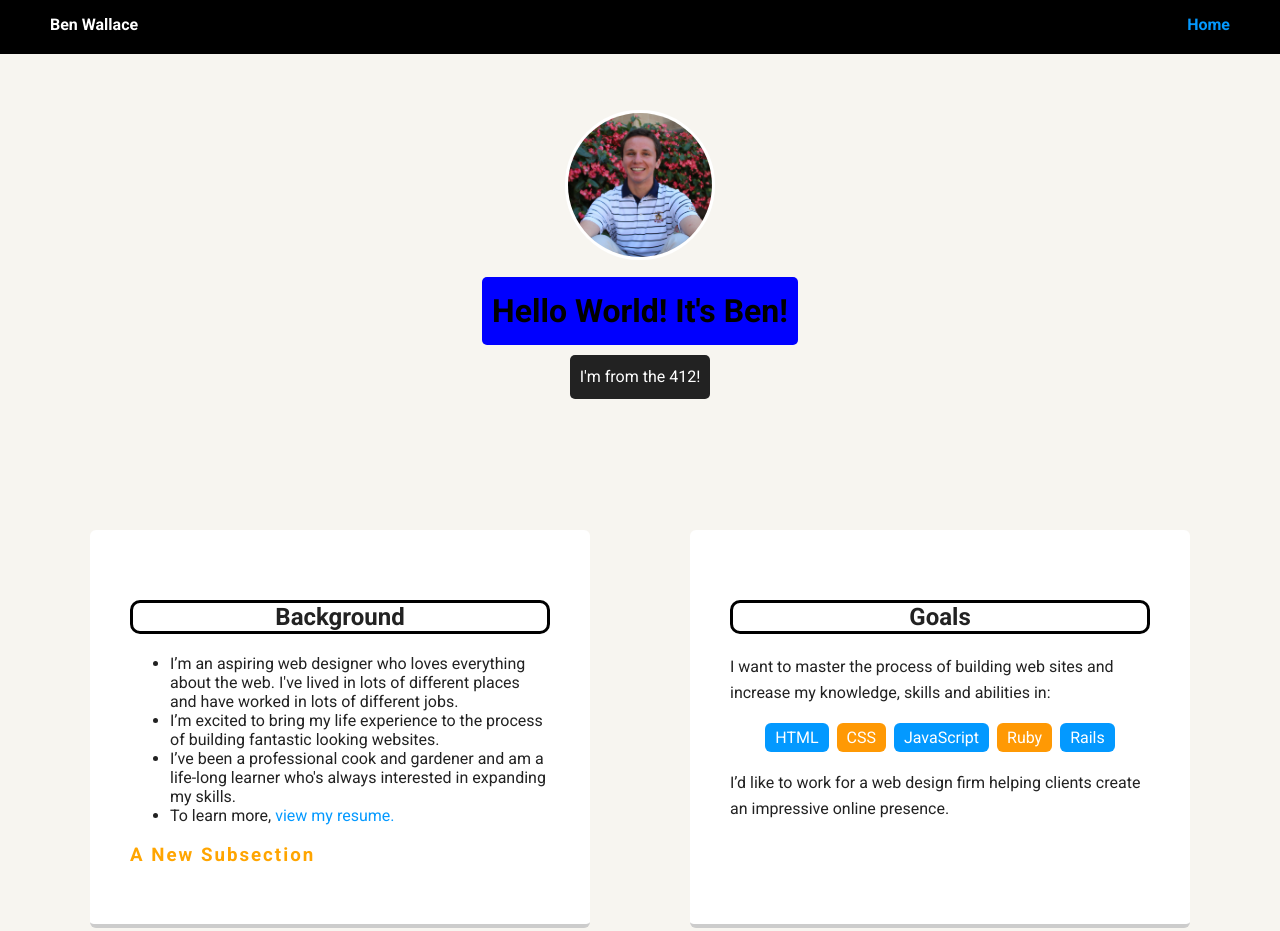
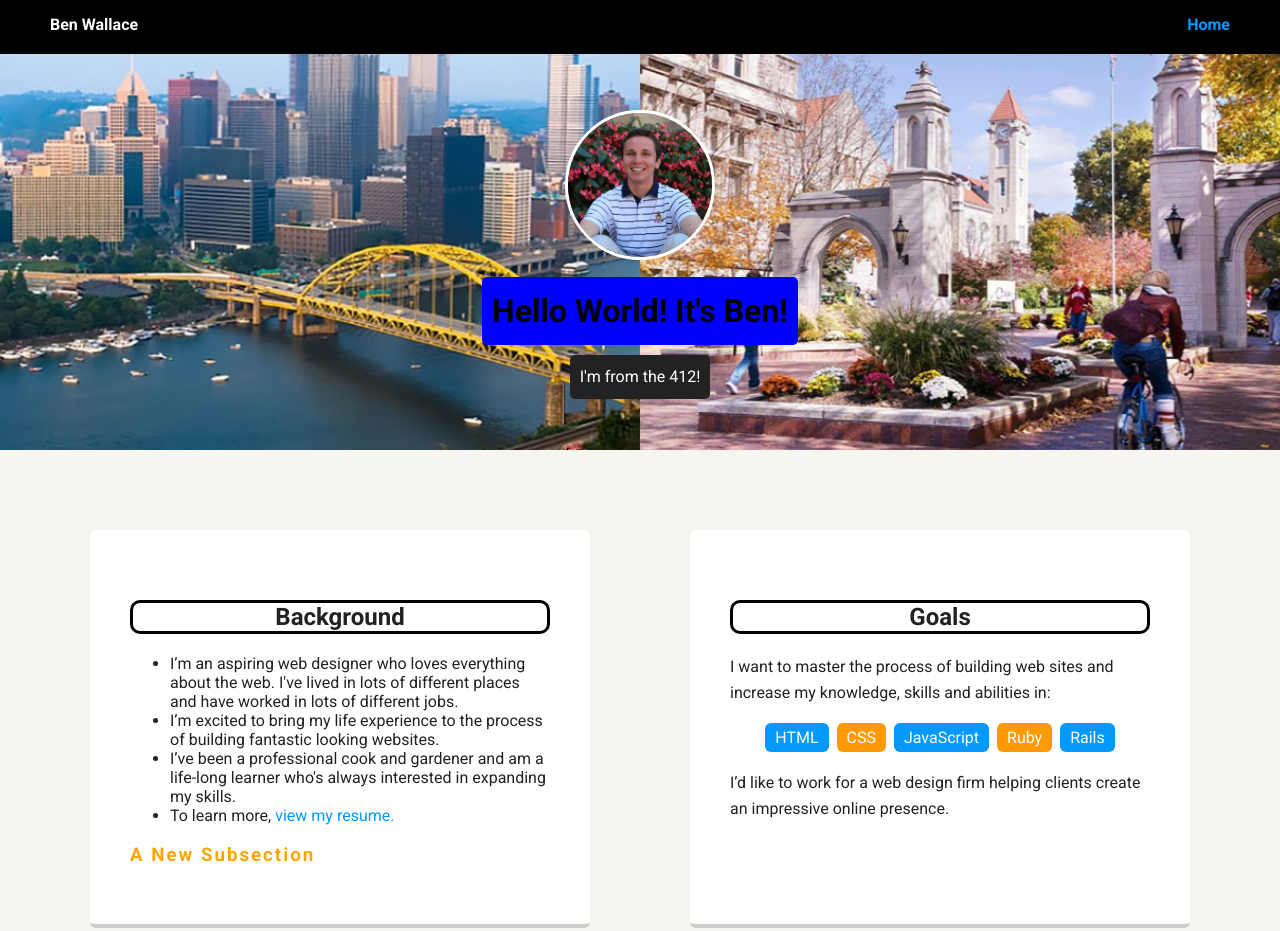
Before and after one commit to benfwalla/benfwalla.github.io, a plain HTML site: page index.html in a window 1280 px wide. Shown: the top 931 px of the page. Drawn offline with Linux system fonts and the light colour scheme; a web font is replaced by a local one.

Commit message:
Added home background
images/PittsburghIU.jpg

```diff
--- a/css/index.css
+++ b/css/index.css
@@ -54,7 +54,7 @@ a:hover {
 
 header {
   text-align: center;
-  background: url('images/portland.jpg') no-repeat top center ;
+  background: url(../images/PittsburghIU.jpg) no-repeat top center ;
   background-size: cover;
   overflow: hidden;
   padding-top: 60px;
```
Also changed, not shown: images/PittsburghIU.jpg (added).
